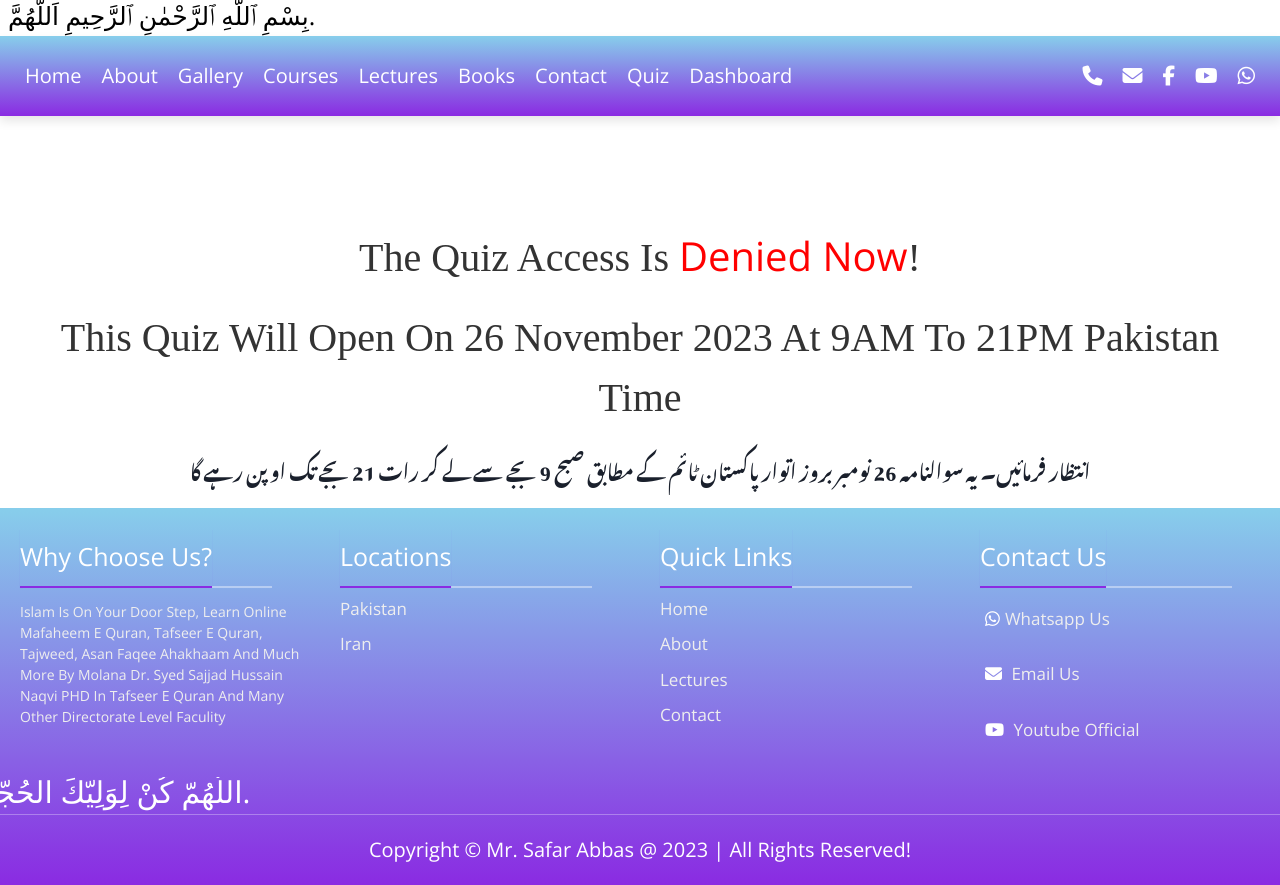
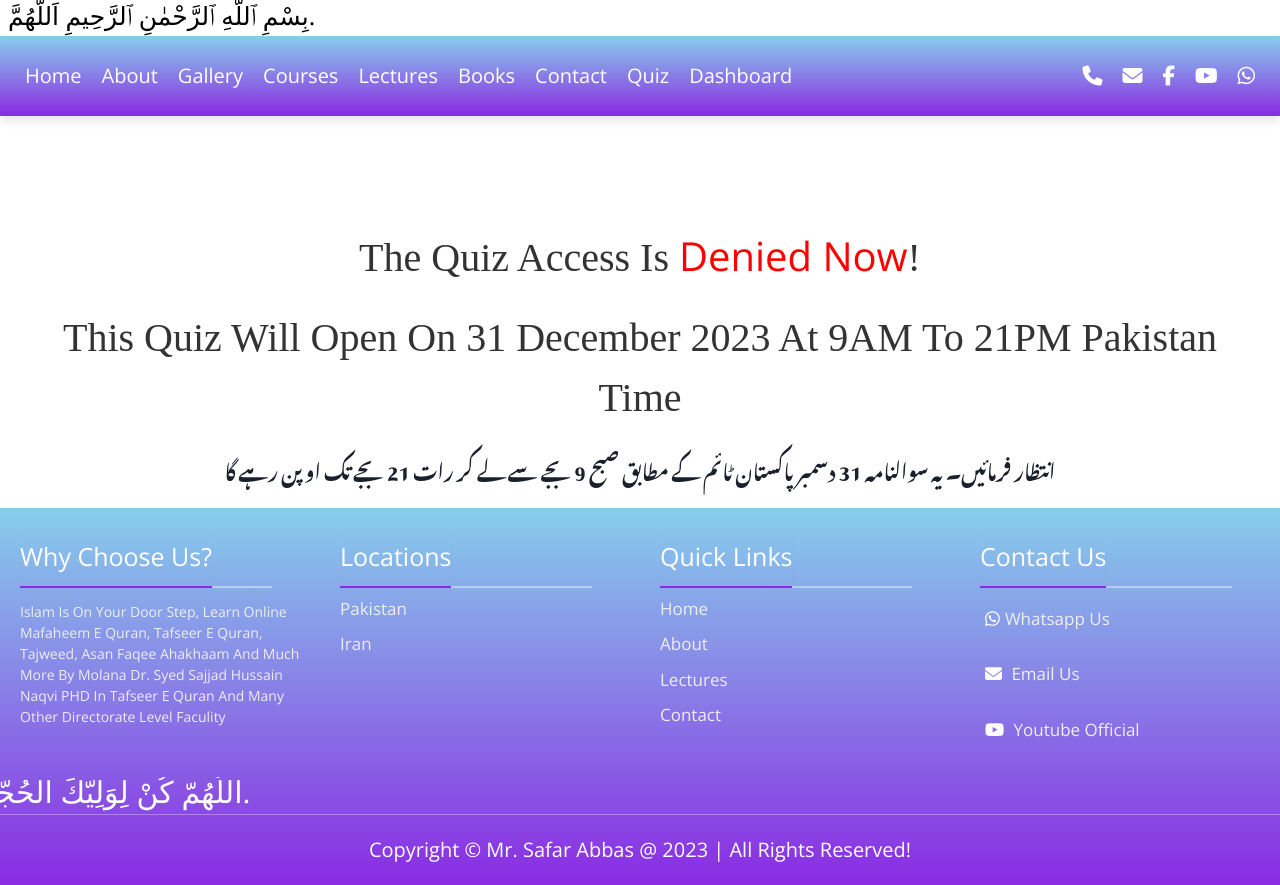
Before and after one commit to Safarababs/muarif-quran, a React (Create React App) app: page /quranquiz in a window 1280 px wide. Built offline with nearby package versions, Linux system fonts and the light colour scheme; no server answers; a web font is replaced by a local one.

Commit message:
month and date updated

```diff
--- a/src/components/app.jsx
+++ b/src/components/app.jsx
@@ -44,7 +44,9 @@ function App() {
   const currentHour = currentDate.getUTCHours() + 5;
   // test date and time
 
-  const targetDate =26;
+  const targetDate =31;
+  const EnglishMonth = "December";
+  const UrduMonth = "دسمبر";
 
   const from = 9;
   const to = 21;
@@ -115,7 +117,7 @@ function App() {
                 currentHour < to ? (
                   <Quiz />
                 ) : (
-                  <QuizAccess date={targetDate} from={from} to={to} />
+                  <QuizAccess date={targetDate} from={from} to={to} EnglishMonth={EnglishMonth} UrduMonth={UrduMonth}/>
                 )
               }
             ></Route>
--- a/src/components/quran-quiz/Access.jsx
+++ b/src/components/quran-quiz/Access.jsx
@@ -3,8 +3,8 @@ import React from "react";
 const QuizAccess = (props) => {
   return (
     <div className="dateAdded">
-      <h1>The Quiz access is <span>denied Now</span>!</h1><h1>This Quiz will open on {props.date} November 2023 at {props.from}AM to {props.to}PM Pakistan Time</h1>
-      <p className="text">انتظار فرمائیں۔ یہ سوالنامہ {props.date} نومبر بروز اتوار پاکستان ٹائم کے مطابق صبح  {props.from} بجے سے لے کر رات {props.to} بجے تک اوپن رہے گا</p>
+      <h1>The Quiz access is <span>denied Now</span>!</h1><h1>This Quiz will open on {props.date} {props.EnglishMonth} 2023 at {props.from}AM to {props.to}PM Pakistan Time</h1>
+      <p className="text">انتظار فرمائیں۔ یہ سوالنامہ {props.date} {props.UrduMonth}  پاکستان ٹائم کے مطابق صبح  {props.from} بجے سے لے کر رات {props.to} بجے تک اوپن رہے گا</p>
     </div>
   );
 };
```
